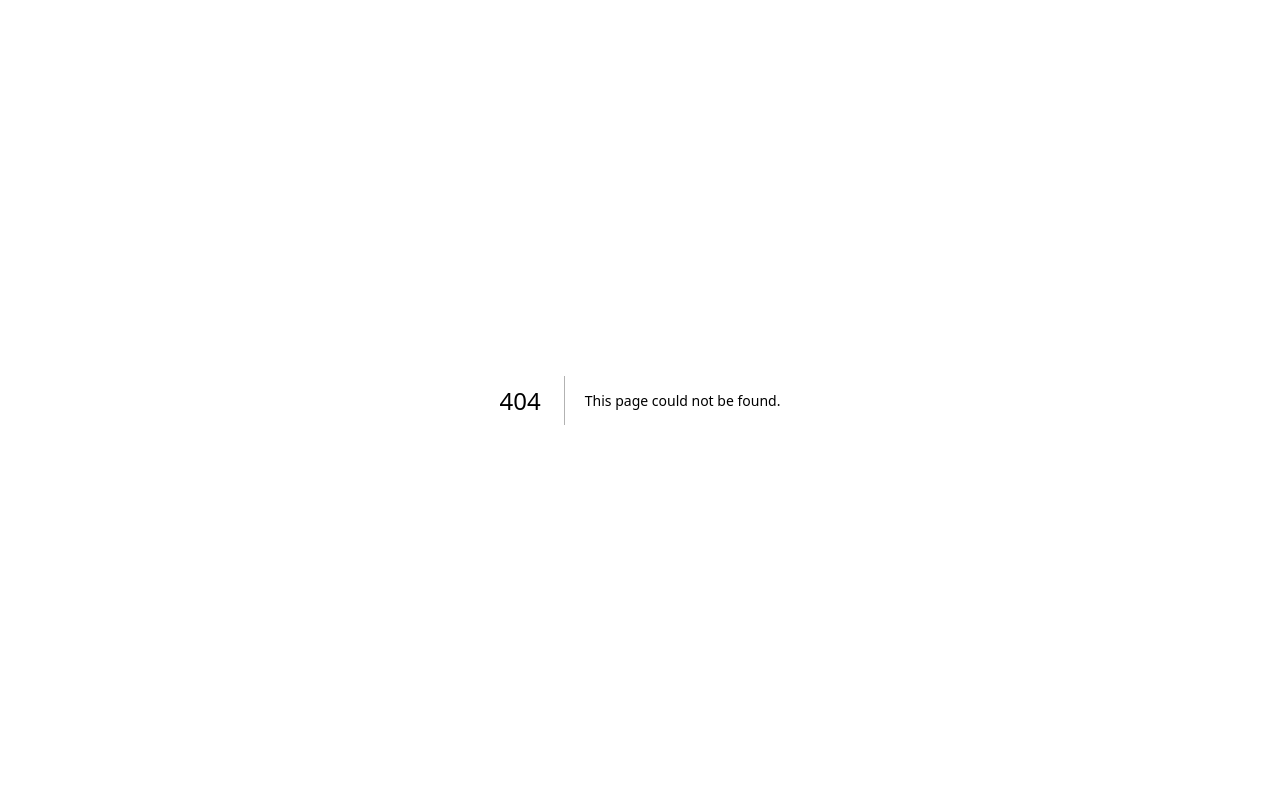
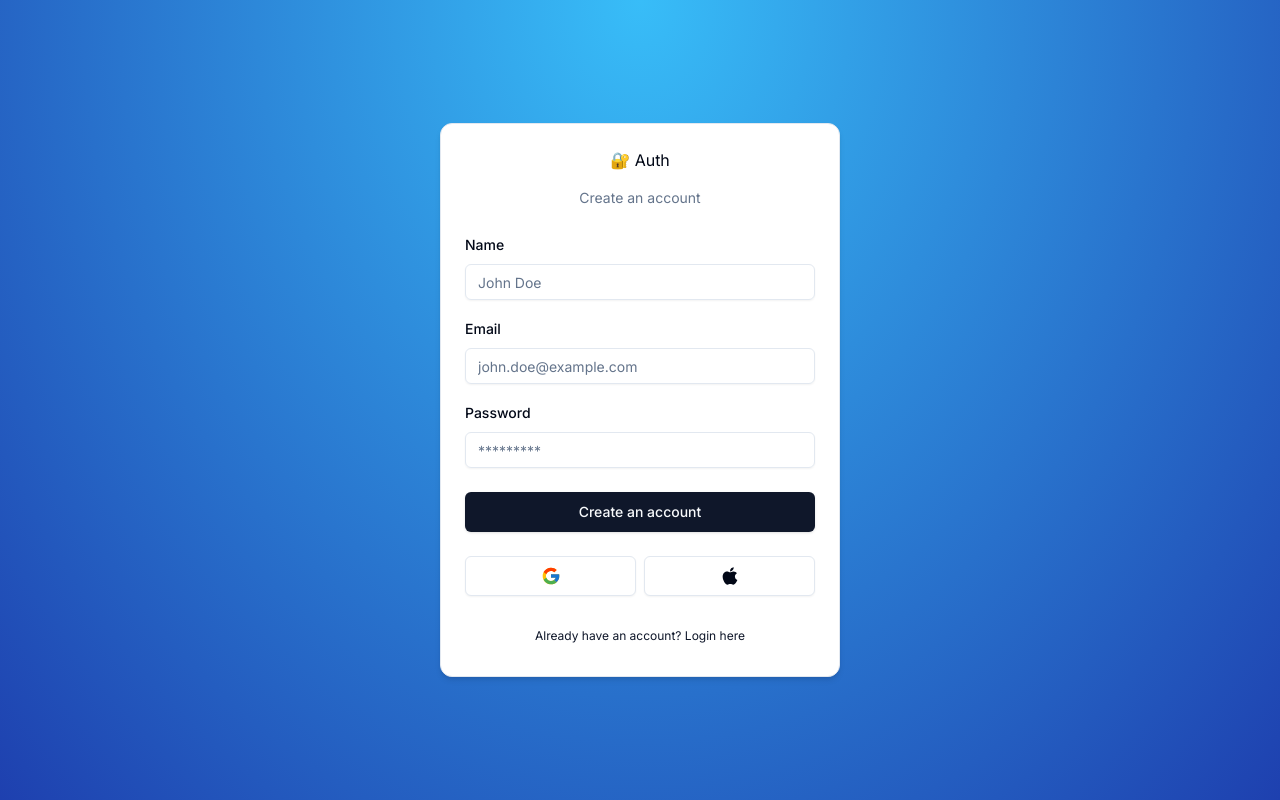
Before and after one commit to kyleex/pingwin, a Next.js app: page /register in a window 1280 px wide. Before the commit this address had no page. Built offline with nearby package versions, Linux system fonts and the light colour scheme.

Commit message:
feat: Add registration form component and validation logic

```diff
--- /dev/null
+++ b/actions/register.ts
@@ -0,0 +1,15 @@
+"use server";
+
+import * as z from "zod";
+
+import { registerSchema } from "@/schemas";
+
+export const register = async (values: z.infer<typeof registerSchema>) => {
+  const validatedFields = registerSchema.safeParse(values);
+
+  if (!validatedFields.success) {
+    return { error: "Invalid fields!" };
+  }
+
+  return { success: "Email sent!" };
+};
--- a/app/(auth)/login/page.tsx
+++ b/app/(auth)/login/page.tsx
@@ -1,11 +1,7 @@
 import { LoginForm } from "@/components/auth/login-form";
 
 const LoginPage = () => {
-  return (
-    <div>
-      <LoginForm></LoginForm>
-    </div>
-  );
+  return <LoginForm />;
 };
 
 export default LoginPage;
--- /dev/null
+++ b/app/(auth)/register/page.tsx
@@ -0,0 +1,7 @@
+import { RegisterForm } from "@/components/auth/register-form";
+
+const RegisterPage = () => {
+  return <RegisterForm />;
+};
+
+export default RegisterPage;
--- /dev/null
+++ b/components/auth/register-form.tsx
@@ -0,0 +1,144 @@
+/**
+ * Renders a login form component.
+ * @returns The rendered login form component.
+ */
+
+"use client"; // Directive indicating that the following code is client-side.
+
+import z, { set } from "zod"; // Importing zod library for schema validation.
+
+import { useState, useTransition } from "react"; // Importing useTransition from react for transitions.
+import { useForm } from "react-hook-form"; // Importing useForm from react-hook-form for form handling.
+import { zodResolver } from "@hookform/resolvers/zod"; // Importing zodResolver from @hookform/resolvers/zod to integrate zod with react-hook-form.
+import { registerSchema } from "@/schemas"; // Importing registerSchema which is a zod schema defining the structure of login data.
+
+// Importing various components for building the form.
+import { Input } from "@/components/ui/input";
+import {
+  Form,
+  FormControl,
+  FormField,
+  FormItem,
+  FormLabel,
+  FormMessage,
+} from "@/components/ui/form";
+import { CardWrapper } from "@/components/auth/card-wrapper";
+import { Button } from "@/components/ui/button";
+import { FormError } from "@/components/form-error";
+import { FormSuccess } from "@/components/form-success";
+import { register } from "@/actions/register";
+import { start } from "repl";
+
+// LoginForm component definition.
+export const RegisterForm = () => {
+  const [error, setError] = useState<string | undefined>(""); // Initializing an error state.
+  const [success, setSuccess] = useState<string | undefined>(""); // Initializing an error state.
+  const [isPending, startTransition] = useTransition(); // Initializing a transition.
+  // Using useForm hook to create a form object that handles the form state.
+  // z.infer<typeof registerSchema> is used to infer the type of form data from registerSchema.
+  // resolver: zodResolver(registerSchema) is used to validate form data using registerSchema.
+  const form = useForm<z.infer<typeof registerSchema>>({
+    resolver: zodResolver(registerSchema),
+    defaultValues: {
+      email: "",
+      password: "",
+      name: "",
+    },
+  });
+
+  const onSubmit = (values: z.infer<typeof registerSchema>) => {
+    setError(""); // Resetting the error state.
+    setSuccess(""); // Resetting the success state.
+
+    startTransition(() => {
+      register(values) // Calling the login action with the form data.
+        .then((data) => {
+          setError(data.error);
+          setSuccess(data.success);
+        });
+    });
+  };
+  // Rendering the form inside a CardWrapper.
+  return (
+    <CardWrapper
+      headerLabel="Create an account"
+      backButtonLabel="Already have an account? Login here"
+      backButtonHref="/login"
+      showSocial
+    >
+      <Form {...form}>
+        <form onSubmit={form.handleSubmit(onSubmit)} className="space-y-6">
+          <div className="space-y-4">
+            {/* FormField component for rendering the email field. */}
+            {/* // control={form.control} is used to connect the field to the form object. */}
+            {/* // name="email" sets the name of the field. */}
+            {/* // render={({ field }) => (...)} is used to render the actual input field. */}
+            <FormField
+              control={form.control}
+              name="name"
+              render={({ field }) => (
+                <FormItem>
+                  <FormLabel>Name</FormLabel>
+                  <FormControl>
+                    <Input
+                      {...field}
+                      disabled={isPending}
+                      placeholder="John Doe"
+                    />
+                  </FormControl>
+                  <FormMessage />
+                </FormItem>
+              )}
+            />
+            <FormField
+              control={form.control}
+              name="email"
+              render={({ field }) => (
+                <FormItem>
+                  <FormLabel>Email</FormLabel>
+                  <FormControl>
+                    <Input
+                      {...field}
+                      disabled={isPending}
+                      placeholder="john.doe@example.com"
+                      type="email"
+                    />
+                  </FormControl>
+                  <FormMessage />
+                </FormItem>
+              )}
+            />
+            <FormField
+              control={form.control}
+              name="password"
+              render={({ field }) => (
+                <FormItem>
+                  <FormLabel>Password</FormLabel>
+                  <FormControl>
+                    <Input
+                      {...field}
+                      disabled={isPending}
+                      placeholder="*********"
+                      type="password"
+                    />
+                  </FormControl>
+                  <FormMessage />
+                </FormItem>
+              )}
+            />
+          </div>
+          <FormError message={error} /> {/* Invalid credentials ! */}
+          <FormSuccess message={success} /> {/* Login successful! */}
+          <Button
+            disabled={isPending}
+            type="submit"
+            size="lg"
+            className="w-full"
+          >
+            Create an account
+          </Button>
+        </form>
+      </Form>
+    </CardWrapper>
+  );
+};
--- a/schemas/index.ts
+++ b/schemas/index.ts
@@ -8,3 +8,15 @@
     message: "Password is required",
   }),
 });
+
+export const registerSchema = z.object({
+  email: z.string().email({
+    message: "Email is required",
+  }),
+  password: z.string().min(6, {
+    message: "Minimum 6 characters required",
+  }),
+  name: z.string().min(1, {
+    message: "Name is required",
+  }),
+});
```
